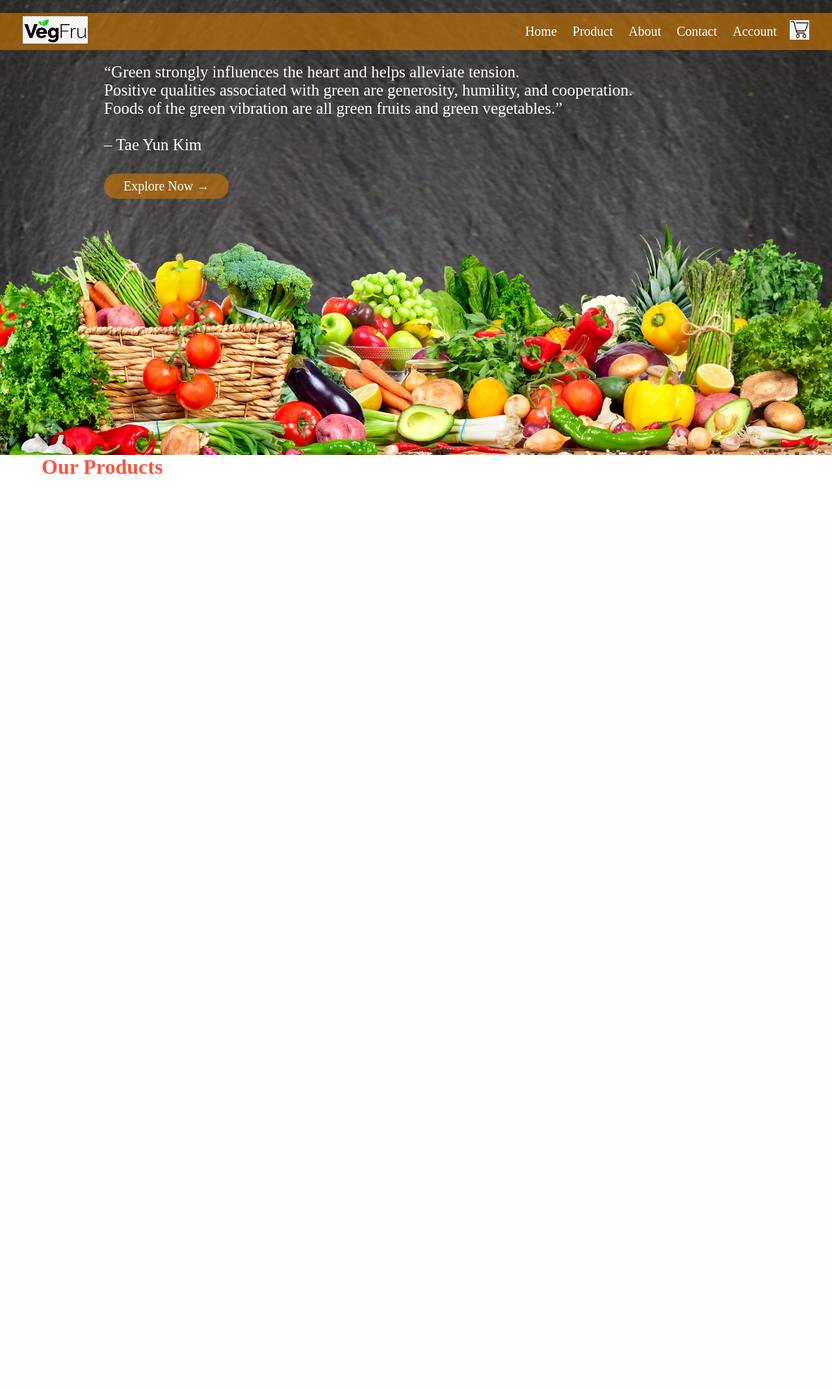
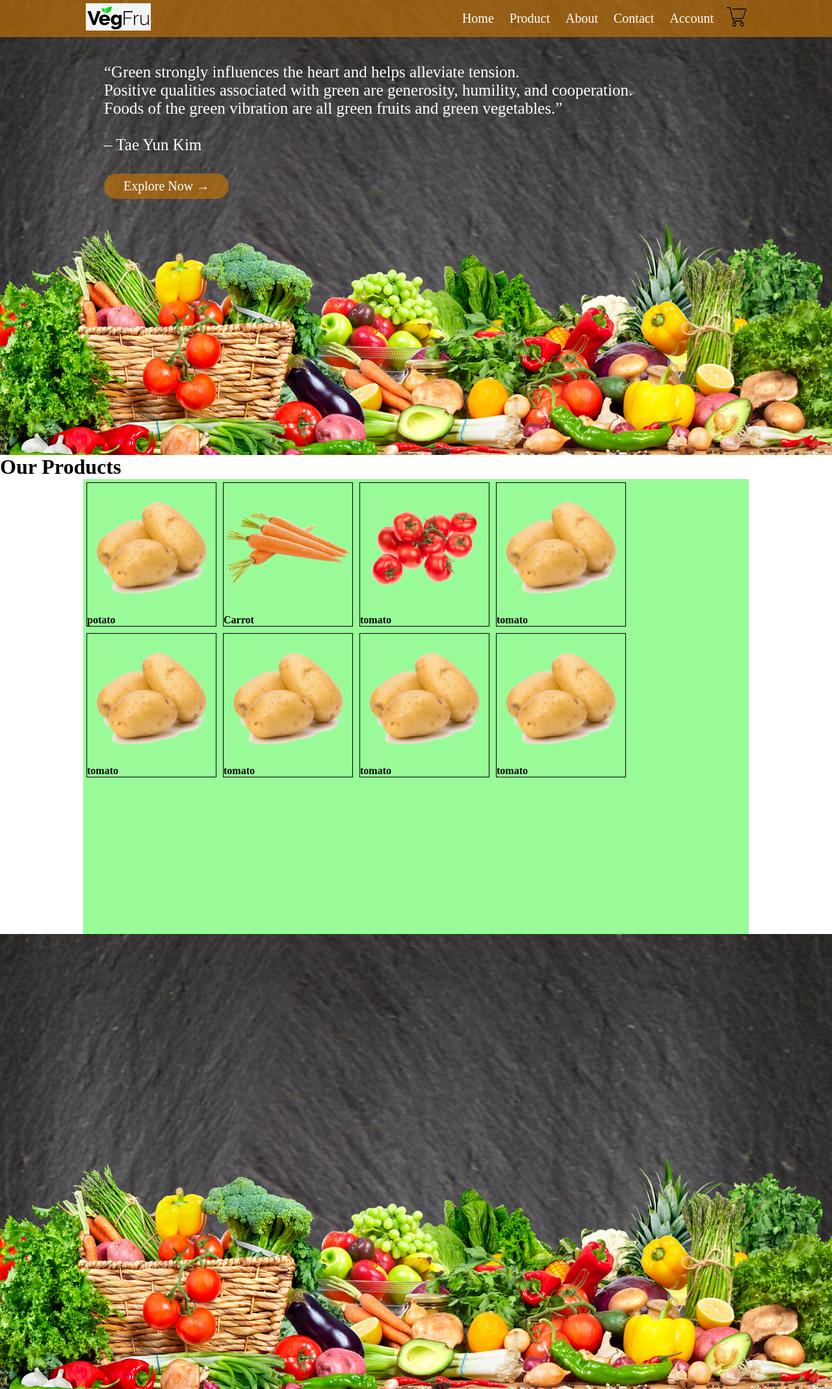
Before and after one commit to Drikshnemkul/online-Vegetable-store, a PHP site: page / in a window 1280 px wide. Shown: the whole page at 65% size. Before the commit the page ends 729 px from the top, so only its background shows below. Run offline with PHP 8.4, Linux system fonts and the light colour scheme.

Commit message:
new file

```diff
--- a/index.html
+++ b/index.html
@@ -10,6 +10,7 @@
 <body>
     <div class="container">
         <!-- header file -->
+        <div class="header">
             <div class="navbar">
                 <div class="logo">
                     <a href="index.html"><img src="image/logo.png" width="100px" alt="logo"></a>
@@ -26,7 +27,8 @@
                     </ul>
                 </nav>
                 <div class="cart">
-                <img src="image/caart.png" width="30px"height="30px" alt="">
+                    <img src="image/cart.png" width="30px"height="30px" alt="">
+                </div>
             </div>
         </div>
 
@@ -42,9 +44,65 @@
          </div>
     </div>
 
-    <div class="product">
     <h1>Our Products</h1>
 
+    <div class="product">
+        <div class="gallery">
+            <img src="image/potato.png" alt="" srcset="">
+            <div>
+                <h4>potato</h4>
             </div>
+        </div>
+
+        <div class="gallery">
+            <img src="image/carrot.png" alt="" srcset="">
+            <h4>Carrot</h4>
+        </div>
+
+        <div class="gallery">
+            <img src="image/tomato.png" alt="">
+            <h4>tomato</h4>
+        </div>
+
+        <div class="gallery">
+            <img src="image/potato.png" alt="" srcset="">
+            <div>
+                <h4>tomato</h4>
+            </div>
+        </div>
+        <div class="gallery">
+            <img src="image/potato.png" alt="" srcset="">
+            <div>
+                <h4>tomato</h4>
+            </div>
+        </div>
+
+        <div class="gallery">
+            <img src="image/potato.png" alt="" srcset="">
+            <div>
+                <h4>tomato</h4>
+            </div>
+        </div>
+
+        <div class="gallery">
+            <img src="image/potato.png" alt="" srcset="">
+            <div>
+                <h4>tomato</h4>
+            </div>
+        </div>
+
+        <div class="gallery">
+            <img src="image/potato.png" alt="" srcset="">
+            <div>
+                <h4>tomato</h4>
+            </div>
+        </div>
+    </div>
+
+    <div class="container">
+
+    </div>
+
+
 </body>
 </html>
--- a/style.css
+++ b/style.css
@@ -13,31 +13,35 @@
     background-position: center;
 }
 
-.navbar{
+.header{
     display: flex;
-    align-items: center;
     padding: 5px;
     background-color: rgba(196, 114, 6, 0.671);
     position: relative;
-    top: 20px;
+    height: 18;
+}
+
+.navbar{
+    width: 80%;
+    position: relative;
+    display: flex;
 }
 
 .logo{
-    padding-left: 30px;
 }
 
 nav{
-    flex:1;
-    text-align: right;
+    flex: 1;
+    float: right;
 }
 
 .cart{
-    padding-right: 30px;
 }
 
 nav ul{
     display: inline-block;
     list-style-type: none;
+    float: right;
 }
 
 nav ul li{
@@ -97,9 +101,18 @@ p{
 
 
 .product{
-    width: 90%;
+    width: 80%;
+    height: 700px;
+    background-color: palegreen;
 }
 
-.product h1{
-    color: #ff523b;
+.gallery{
+    border: 1px solid black;
+    float: left;
+    width: 200px;
+    margin: 5px;
 }
+
+.gallery img{
+    width: 100%;
+}
```
Also changed, not shown: image/caart.png (deleted), image/carrot.png (added), image/cart.jpg (deleted), image/cart.png (added), image/potato.png (added), image/tomato.png (added). Lines whose indentation alone changed are shown as unchanged.
